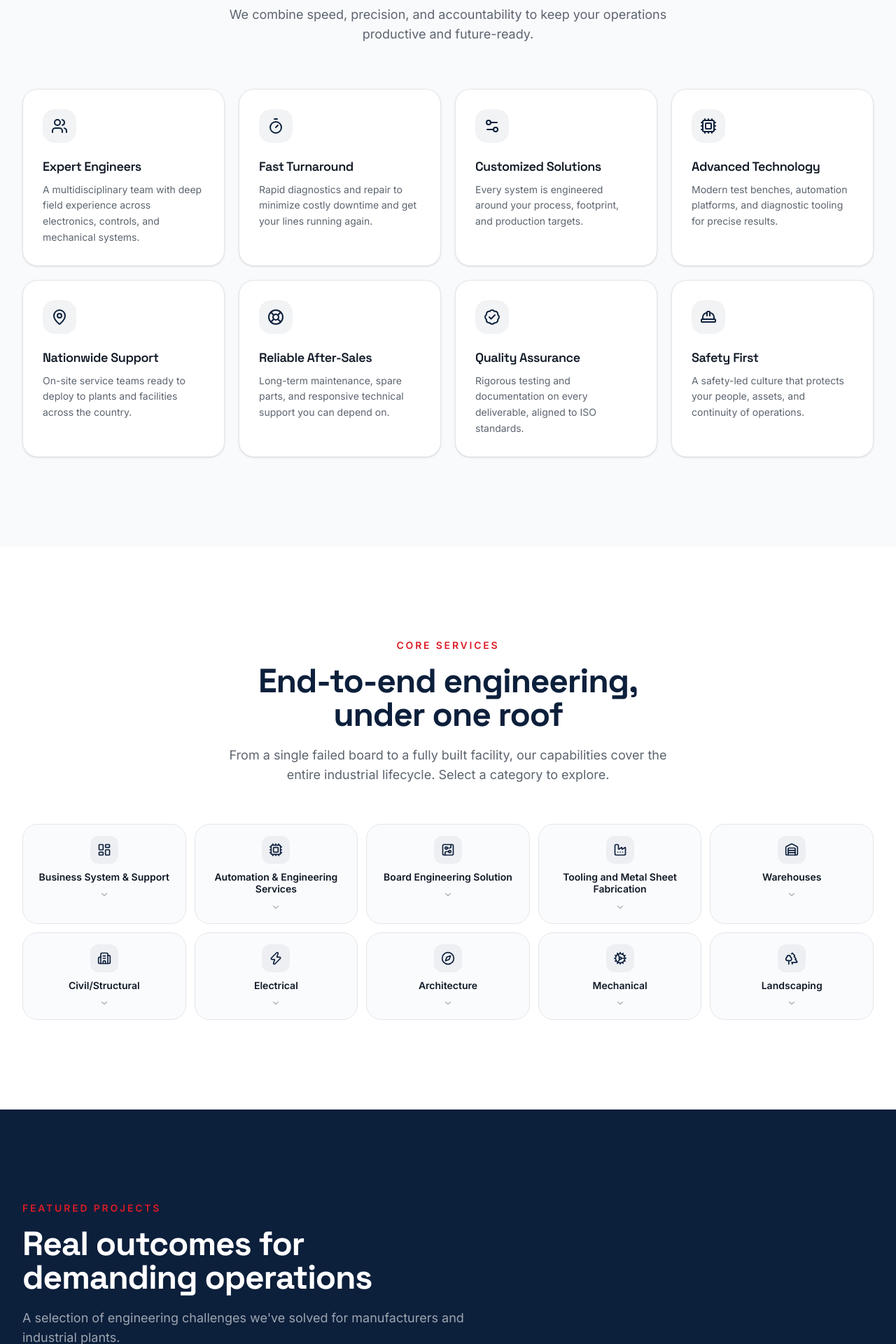
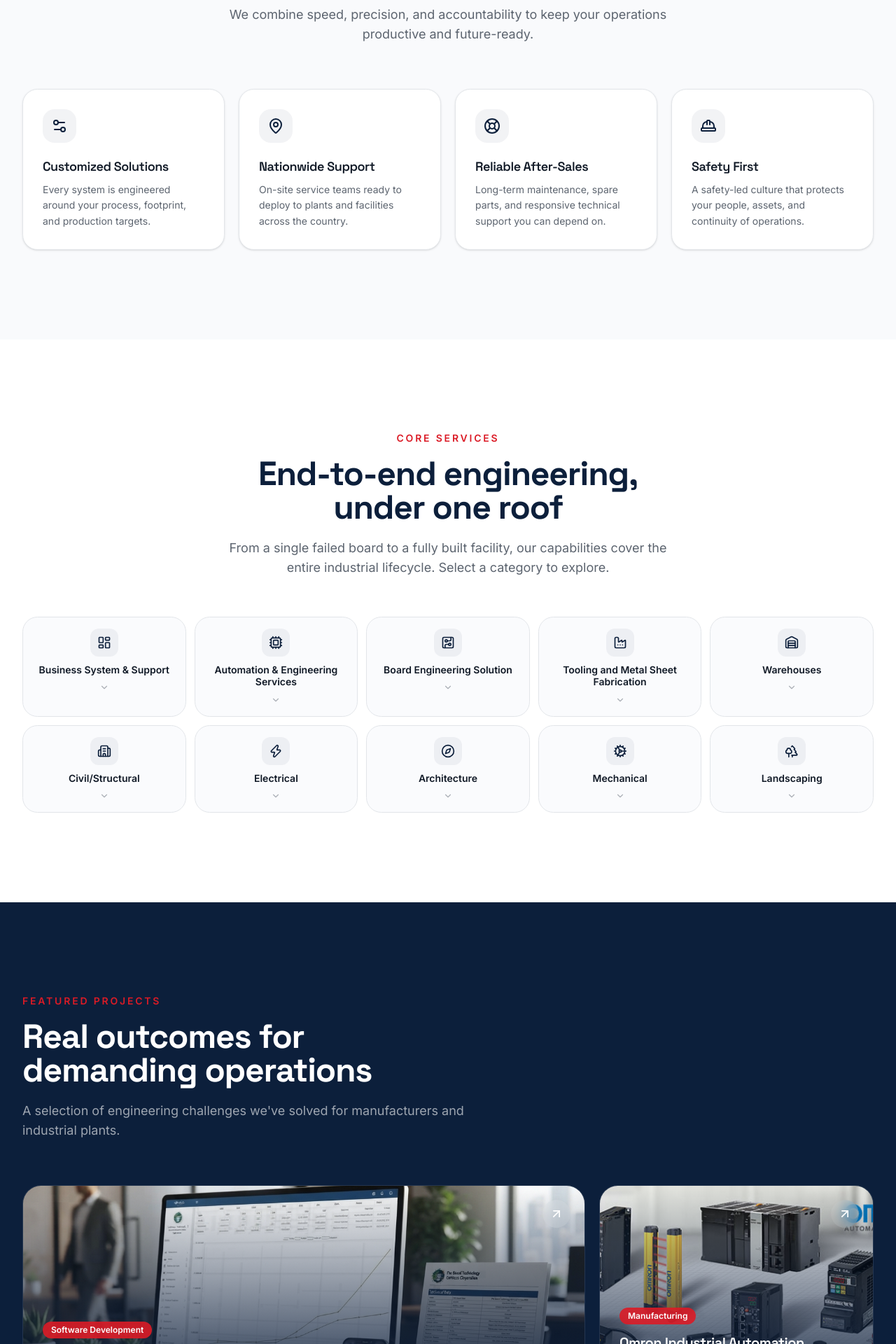
Before and after one commit to ayumihidalgo/pbts-corporate-website, a Next.js app: page / in a window 1280 px wide. Shown: the part 2180-4100 px from the top of the page at 70% size. Built offline with nearby package versions, Linux system fonts and the light colour scheme.

Commit message:
update 1

```diff
--- a/app/layout.tsx
+++ b/app/layout.tsx
@@ -23,7 +23,7 @@ export const metadata: Metadata = {
     template: '%s | PBTS Technology',
   },
   description:
-    'Pro Board Technology Services Corporation (PBTS) delivers industrial electronics repair, PCB solutions, automation engineering, fabrication, construction, and technical services trusted by leading manufacturers since 2006.',
+    'Pro Board Technology Services Corporation (PBTS) delivers industrial electronics repair, PCB solutions, automation engineering, fabrication, technical services, and construction trusted by leading manufacturers since 2006.',
   keywords: [
     'Industrial Electronics Repair Philippines',
     'PCB Repair Philippines',
--- a/components/site/projects.tsx
+++ b/components/site/projects.tsx
@@ -5,7 +5,7 @@ import { Reveal } from './reveal'
 const projects = [
   {
     image: '/images/project-erp.png',
-    industry: 'Software Develepment',
+    industry: 'Software Development',
     title: 'Enterprise Resource Planning System',
     result: 'Unified finance, sales, and warehouse operations in one dashboard',
     challenge:
--- a/components/site/why-choose.tsx
+++ b/components/site/why-choose.tsx
@@ -11,13 +11,9 @@ import {
 import { Reveal } from './reveal'
 
 const reasons = [
-  { icon: Users, title: 'Expert Engineers', desc: 'A multidisciplinary team with deep field experience across electronics, controls, and mechanical systems.' },
-  { icon: Timer, title: 'Fast Turnaround', desc: 'Rapid diagnostics and repair to minimize costly downtime and get your lines running again.' },
   { icon: Settings2, title: 'Customized Solutions', desc: 'Every system is engineered around your process, footprint, and production targets.' },
-  { icon: Cpu, title: 'Advanced Technology', desc: 'Modern test benches, automation platforms, and diagnostic tooling for precise results.' },
   { icon: MapPin, title: 'Nationwide Support', desc: 'On-site service teams ready to deploy to plants and facilities across the country.' },
   { icon: LifeBuoy, title: 'Reliable After-Sales', desc: 'Long-term maintenance, spare parts, and responsive technical support you can depend on.' },
-  { icon: BadgeCheck, title: 'Quality Assurance', desc: 'Rigorous testing and documentation on every deliverable, aligned to ISO standards.' },
   { icon: HardHat, title: 'Safety First', desc: 'A safety-led culture that protects your people, assets, and continuity of operations.' },
 ]
 
```
